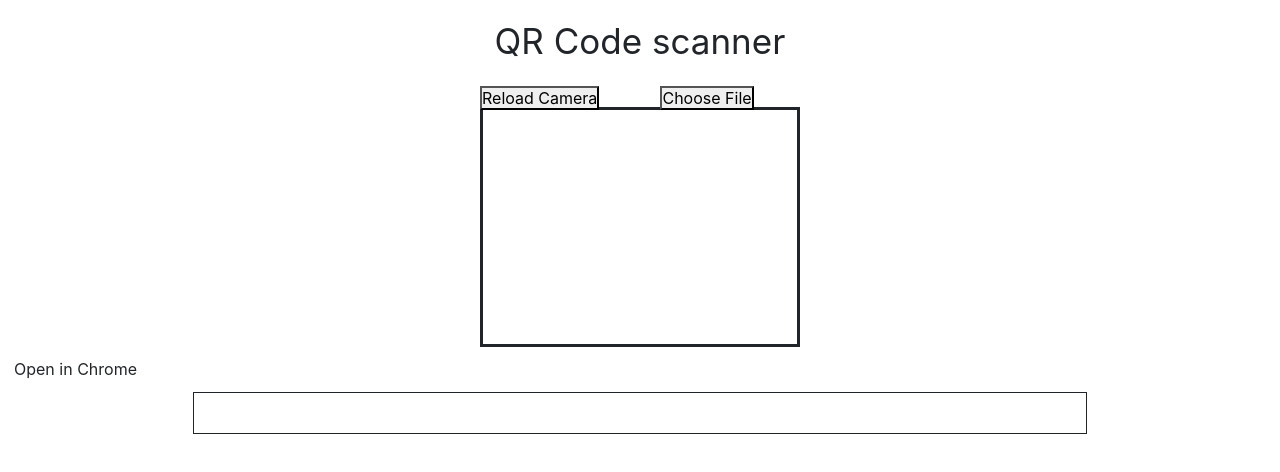
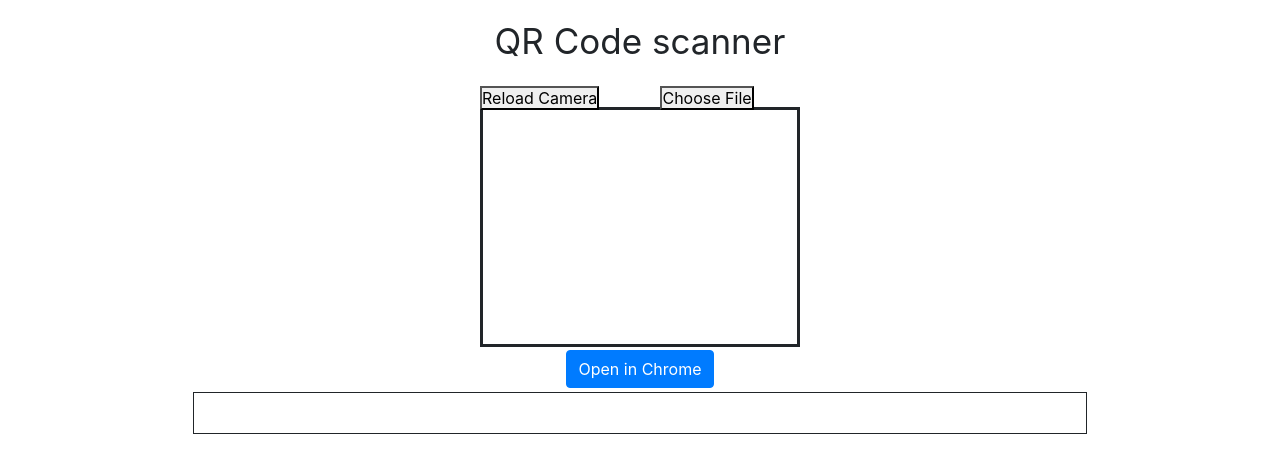
Before and after one commit to fourslick/qrscan, a plain HTML site: page index.html in a window 1280 px wide. Drawn offline with nearby package versions, Linux system fonts and the light colour scheme.

Commit message:
Update index.html

```diff
--- a/index.html
+++ b/index.html
@@ -147,8 +147,8 @@ QR Code scanner
 </td>
 </tr>
 <tr>
-	<td>
-		<div class="btn" onclick="document.location = 'googlechrome://navigate?url=https://fourslick.github.io/qrscan/';">Open in Chrome</div>
+	<td colspan="3" align="center">
+		<button class="btn btn-primary" onclick="document.location = 'googlechrome://navigate?url=https://fourslick.github.io/qrscan/';">Open in Chrome</button>
 	</td>
 </tr>
 <tr>
```
